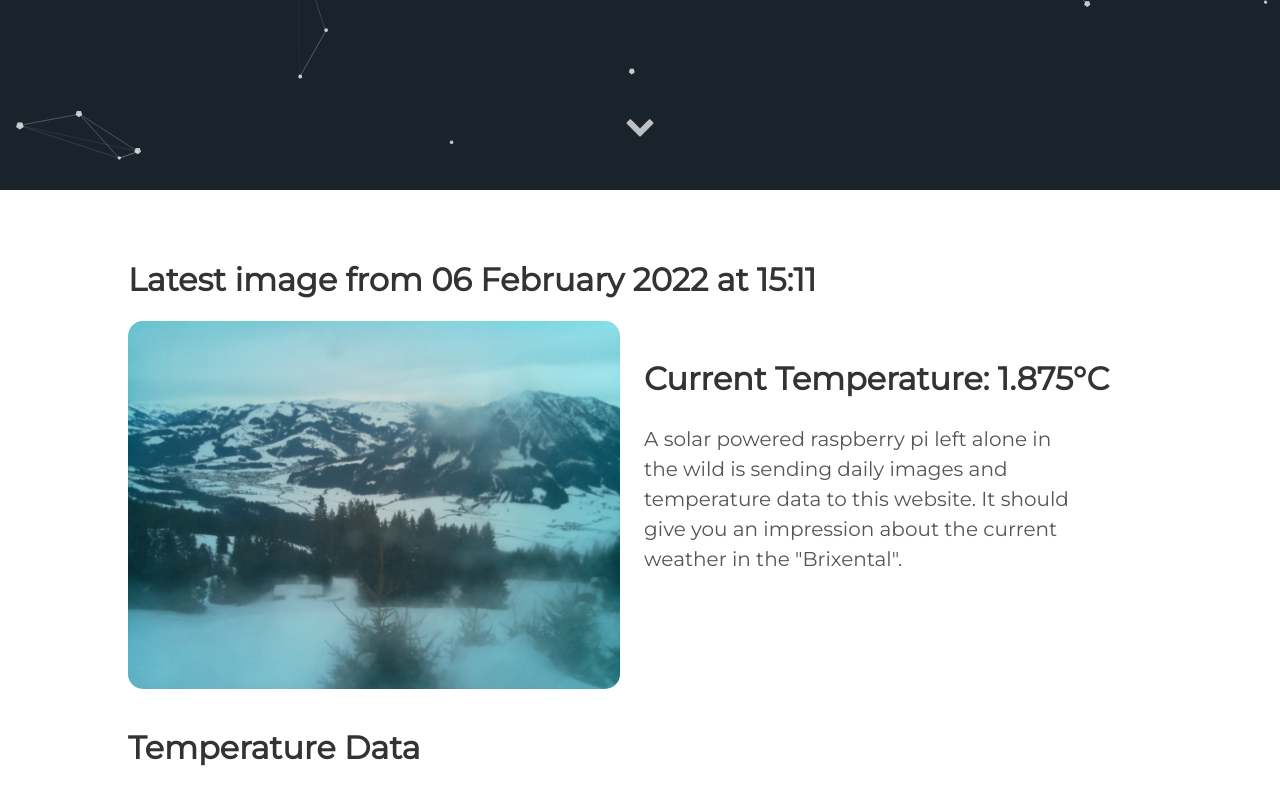
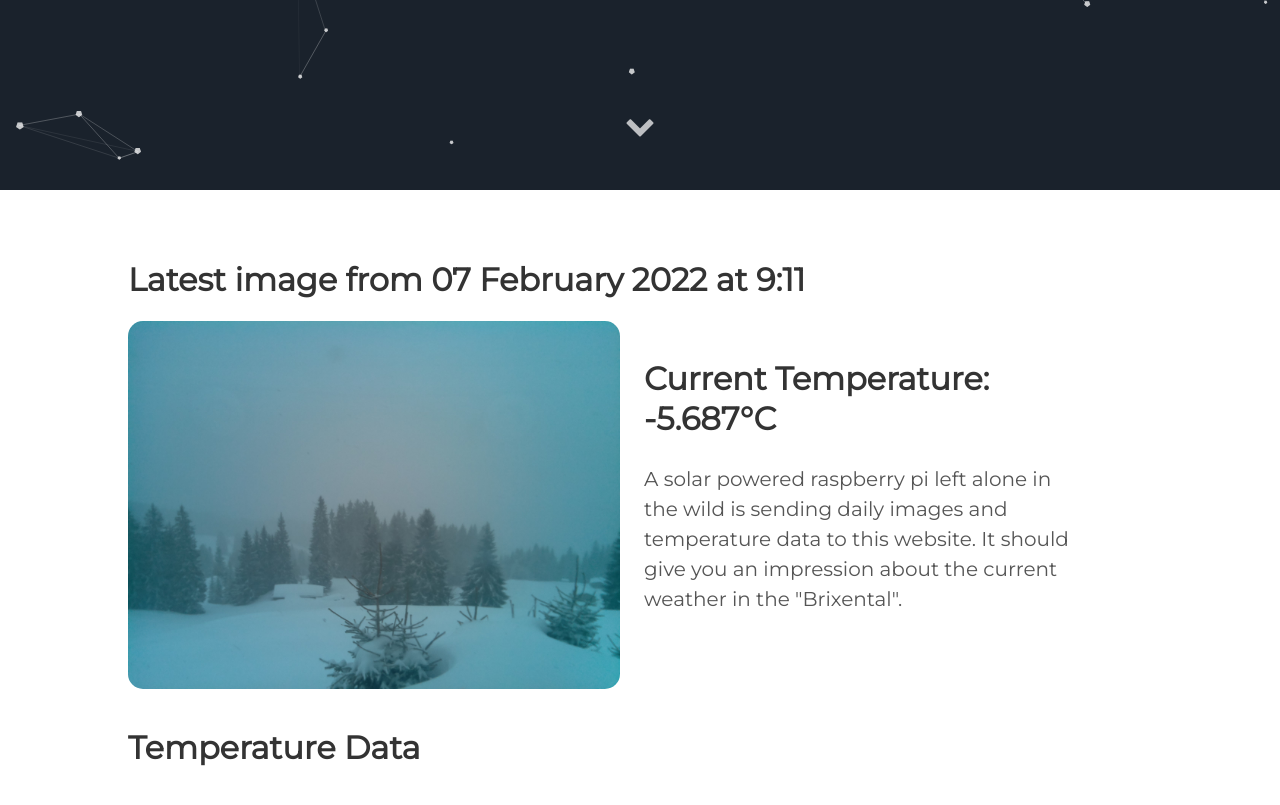
Before and after one commit to vektorious/vektorious.github.io, a Jekyll site: the page built from resources/huette.md, in a window 1280 px wide and 900 px high, scrolled down 710 px. Shown: the top 805 px of the window. Built offline with Jekyll 4.4.1, drawn with Linux system fonts in a browser that asks for light colours.

Commit message:
I'm a bot beep boop

```diff
--- a/resources/huette.md
+++ b/resources/huette.md
@@ -6,13 +6,13 @@ image: '/assets/img/'
 description: 'Live image from the Austrian alps'
 twitter_text: ' '
 ---
-## Latest image from 06 February 2022 at 15:11
+## Latest image from 07 February 2022 at  9:11
 <div class="huette">
   <div class="huette-image">
     <img src="{{ "/assets/img/huette.jpg" | prepend: site.baseurl }}">
   </div>
   <div class="huette-text">
-        <h2>Current Temperature: 1.875°C</h2>
+        <h2>Current Temperature: -5.687°C</h2>
         <p>A solar powered raspberry pi left alone in the wild is sending daily images and temperature data to this website. It should give you an impression about the current weather in the "Brixental".</p>
 
   </div>
```
Also changed, not shown: rpi-script/2022-02-07_090940.txt (renamed from rpi-script/2022-02-06_150940.txt, +5 -5 lines), rpi-script/huette.md (+2 -2 lines), assets/img/huette.jpg, assets/img/temp_plot.png, rpi-script/temp_plot.png, 1 other file.
